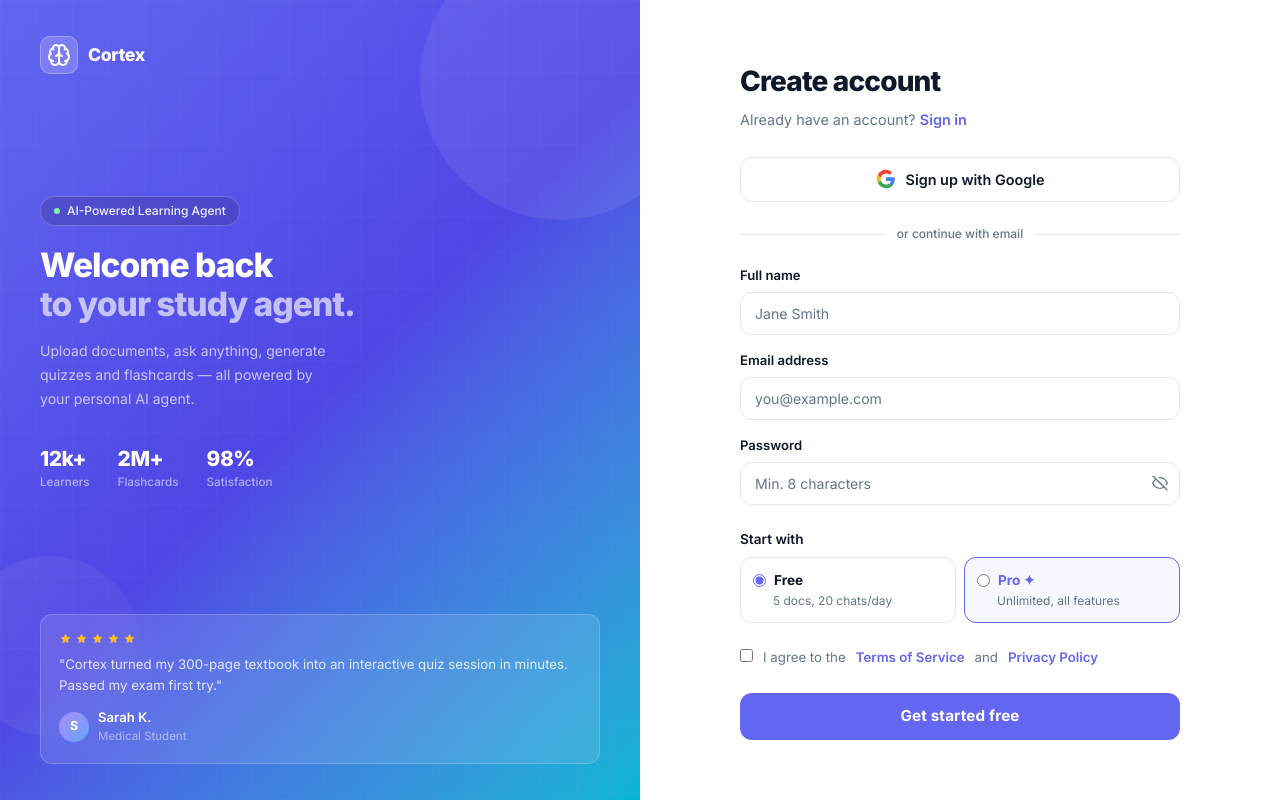
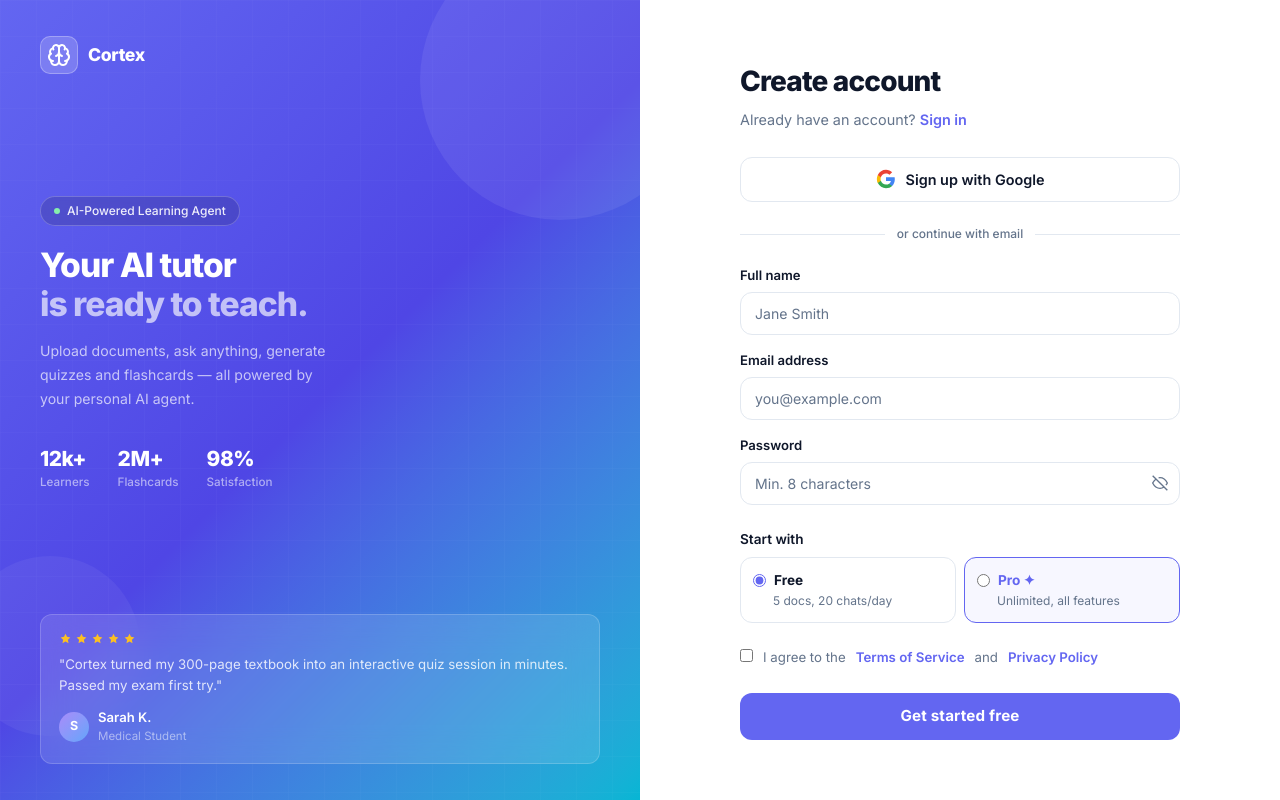
Before and after one commit to Gazior-Lab/gazior-cortex, a Next.js app: page /register in a window 1280 px wide. Built offline with nearby package versions, Linux system fonts and the light colour scheme.

Commit message:
fix: Leftpanel mode switch issue

```diff
--- a/src/app/(auth)/layout.tsx
+++ b/src/app/(auth)/layout.tsx
@@ -1,15 +1,22 @@
+'use client'
 import LeftPanel from "@/features/auth/components/LeftPanel";
+import { usePathname } from "next/navigation";
 
 export default function AuthLayout({
   children,
 }: {
   children: React.ReactNode;
 }) {
+    const pathname = usePathname();
+
+  // Determine mode based on path
+  const mode = pathname?.includes('/login') ? 'login' : 'register';
+
   return (
     <div className="min-h-screen grid lg:grid-cols-[1fr_1fr]">
       {/* Left panel — hidden on mobile, shown on large screens */}
       <div className="hidden lg:block">
-        <LeftPanel mode="login" />
+        <LeftPanel mode={mode} />
       </div>
 
       {/* Right panel — the auth form */}
--- a/src/features/auth/components/ui/GoogleLoginBtn.tsx
+++ b/src/features/auth/components/ui/GoogleLoginBtn.tsx
@@ -31,7 +31,7 @@
   return (
     <button
       type="button"
-      className="flex items-center justify-center gap-2.5 w-full py-[11px] px-4 border-[1.5px] border-border rounded-lg bg-background text-foreground text-[0.9rem] font-semibold font-sans cursor-pointer transition-colors duration-150 hover:bg-secondary"
+      className="flex items-center justify-center gap-2.5 w-full py-2.75 px-4 border-[1.5px] border-border rounded-lg bg-background text-foreground text-[0.9rem] font-semibold font-sans cursor-pointer transition-colors duration-150 hover:bg-secondary"
     >
       <GoogleIcon />
       {label}
```
